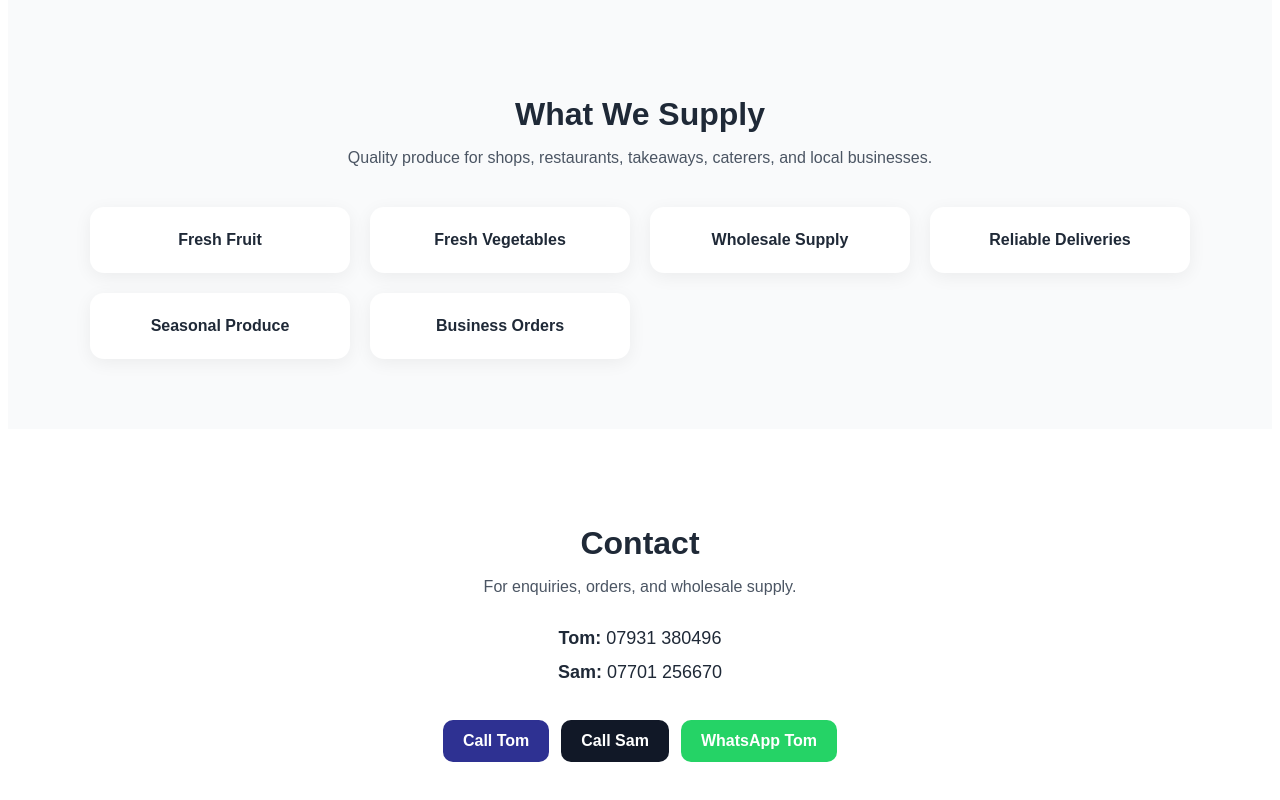
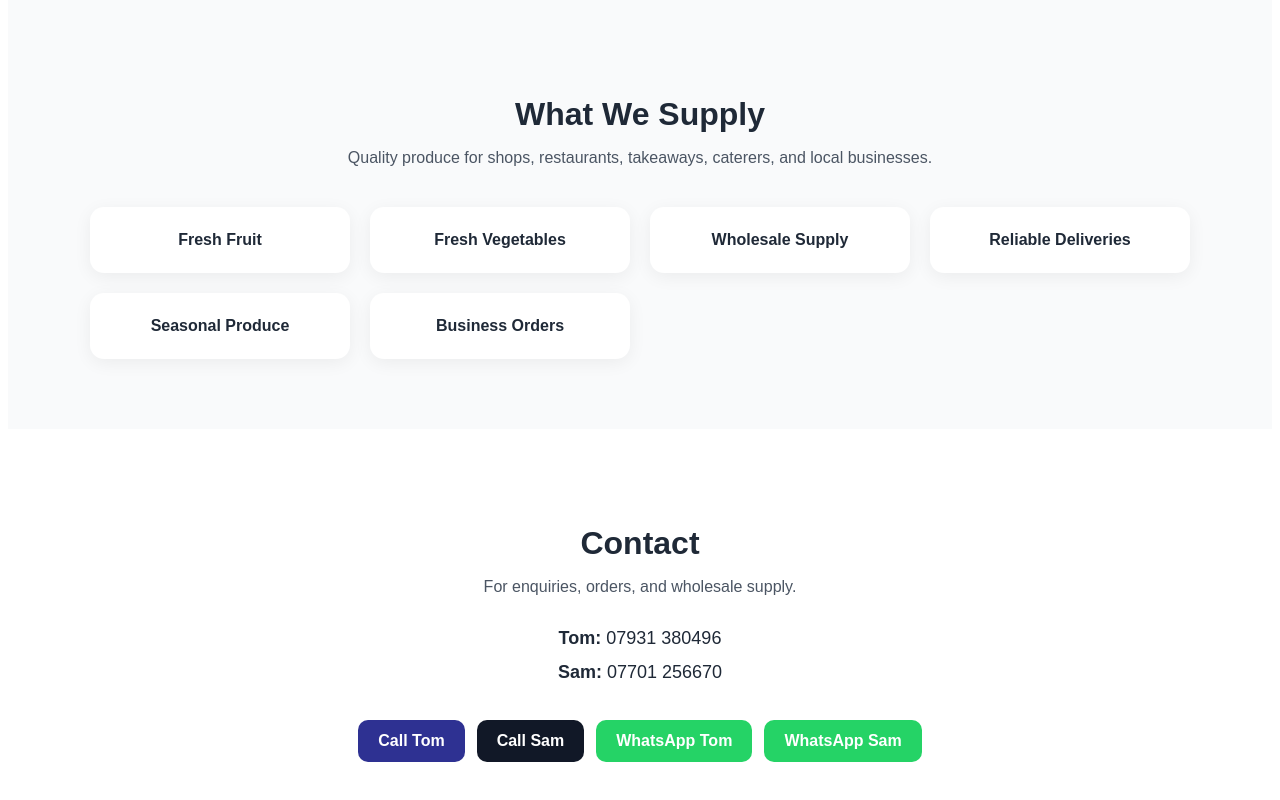
Before and after one commit to samrobo11/ts-robinson-site, a Next.js app: page / in a window 1280 px wide. Shown: the part 907-1707 px from the top of the page. Built offline with nearby package versions, Linux system fonts and the light colour scheme.

Commit message:
Update page.js

```diff
--- a/app/page.js
+++ b/app/page.js
@@ -143,7 +143,7 @@ export default function Home() {
           <div><strong>Sam:</strong> 07701 256670</div>
         </div>
 
-        <div style={{ marginTop: 30 }}>
+        <div style={{ marginTop: 30, display: "flex", flexWrap: "wrap", justifyContent: "center" }}>
   <a
     href="tel:07931380496"
     style={{
@@ -184,6 +184,7 @@ export default function Home() {
     rel="noopener noreferrer"
     style={{
       display: "inline-block",
+      marginRight: 12,
       marginBottom: 12,
       background: "#25D366",
       color: "#fff",
@@ -195,6 +196,24 @@ export default function Home() {
   >
     WhatsApp Tom
   </a>
+
+  <a
+    href="https://wa.me/447701256670"
+    target="_blank"
+    rel="noopener noreferrer"
+    style={{
+      display: "inline-block",
+      marginBottom: 12,
+      background: "#25D366",
+      color: "#fff",
+      padding: "12px 20px",
+      borderRadius: 10,
+      textDecoration: "none",
+      fontWeight: 700,
+    }}
+  >
+    WhatsApp Sam
+  </a>
 </div>
       </section>
     </main>
```
Lines whose indentation alone changed are shown as unchanged.
